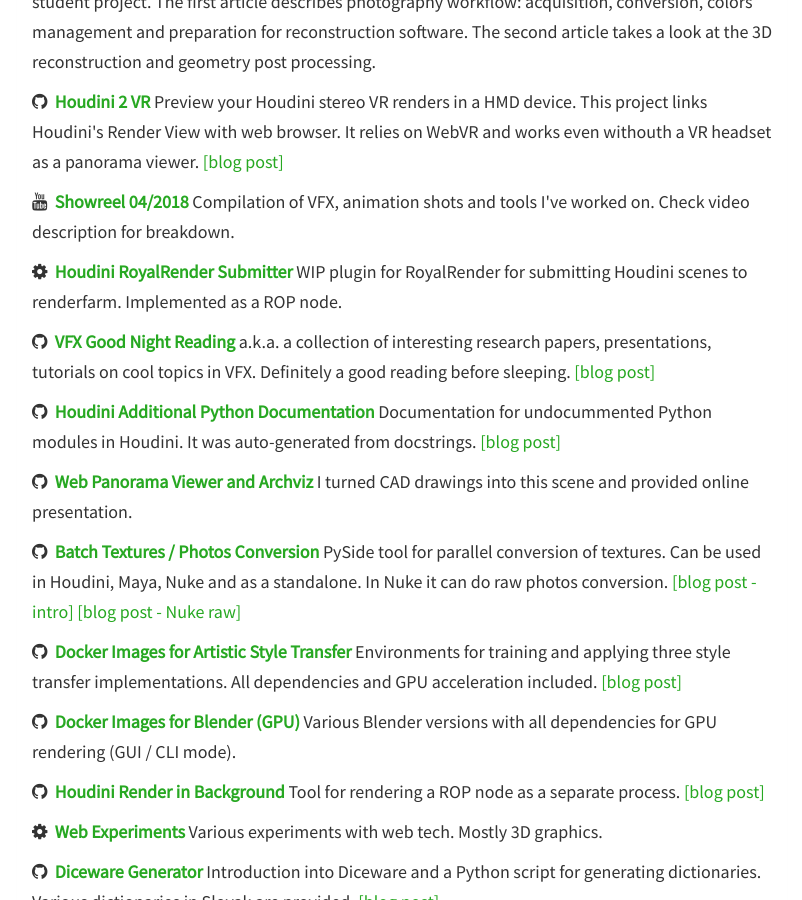
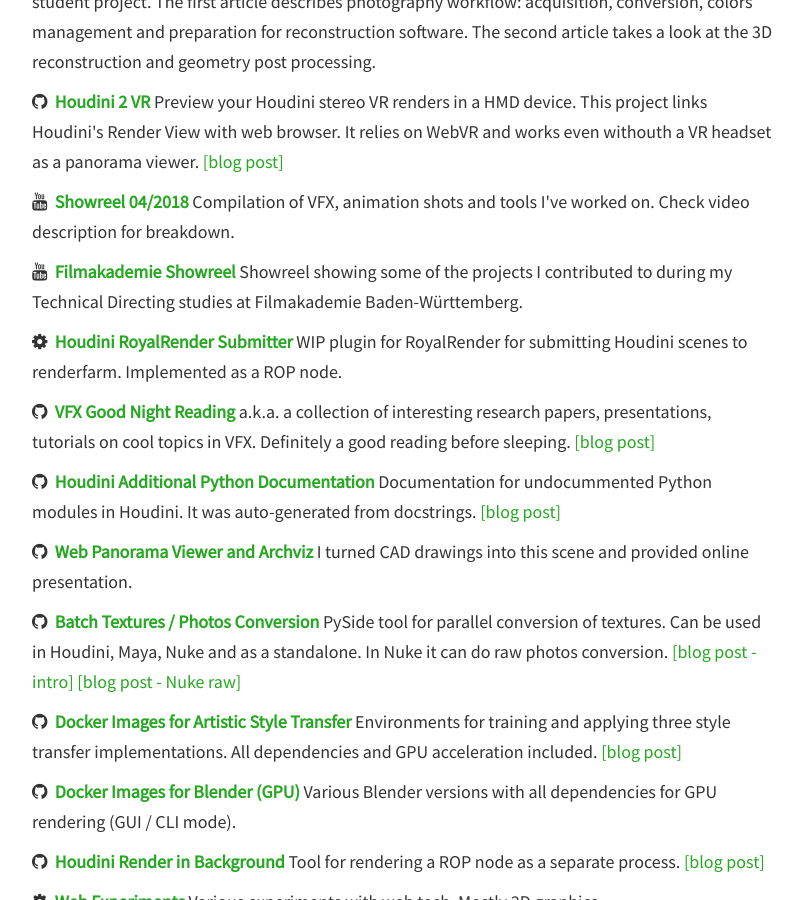
Before and after one commit to jtomori/jtomori.github.io, a Jekyll site: the page built from projects.html, in a window 1280 px wide and 900 px high, scrolled down 632 px. Shown: the whole window, without its empty margins (238-1040 px from the left). Built offline with Jekyll 4.4.1, drawn with Linux system fonts in a browser that asks for light colours; nearby versions of some CDN libraries.

Commit message:
added aka reel

```diff
--- a/_includes/projects.html
+++ b/_includes/projects.html
@@ -30,6 +30,10 @@
 		<h5>
 			<i class="fa fa-youtube"></i>&nbsp;&nbsp;<strong><a href="https://www.youtube.com/watch?v=x0fz1wM-U1I">Showreel 04/2018</a></strong>
 			Compilation of VFX, animation shots and tools I've worked on. Check video description for breakdown.
+		</h5>
+		<h5>
+			<i class="fa fa-youtube"></i>&nbsp;&nbsp;<strong><a href="https://www.youtube.com/watch?v=G6ryx07n_n4">Filmakademie Showreel</a></strong>
+			Showreel showing some of the projects I contributed to during my Technical Directing studies at Filmakademie Baden-Württemberg.
 		</h5>
 		<h5>
 			<i class="fa fa-cog"></i>&nbsp;&nbsp;<strong><a href="https://github.com/BinaryAlchemy/RoyalRender-OpenExtensions/tree/master/beta/hou_rr_submitter">Houdini RoyalRender Submitter</a></strong>
```
